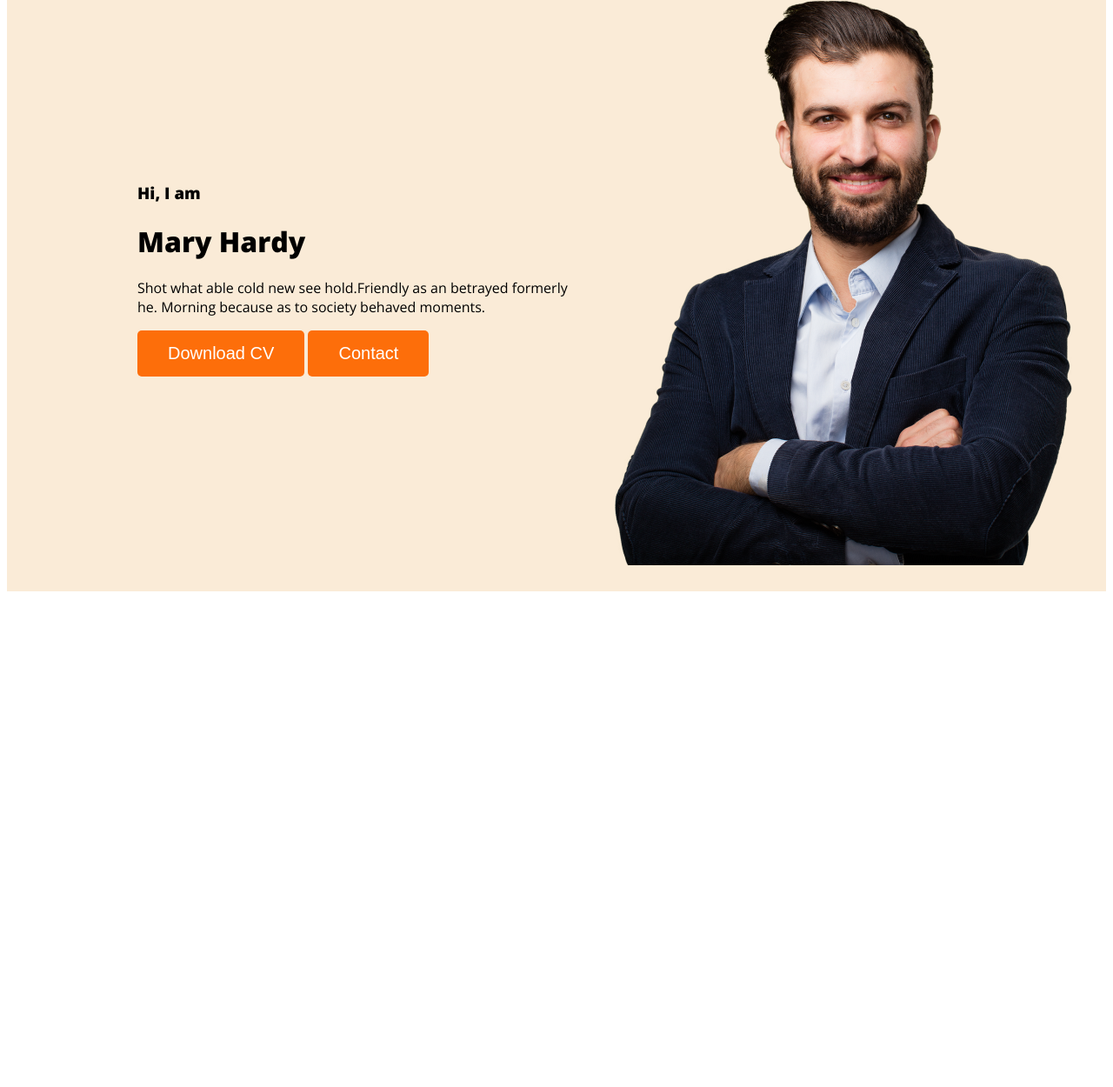
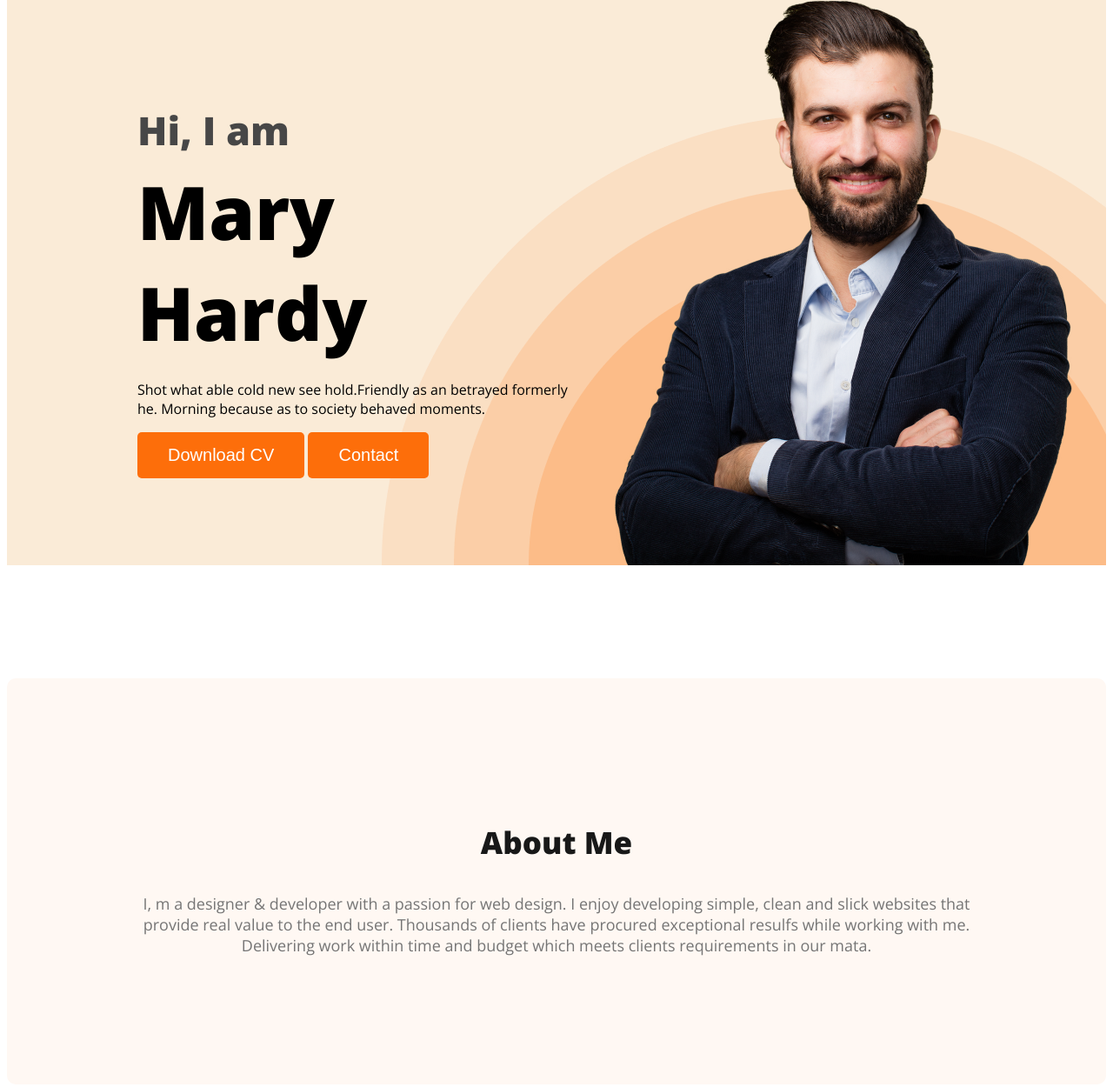
Before and after one commit to Emon122181/developer-portfolio, a plain HTML site: page index.htm in a window 1280 px wide. Shown: the part 149-1399 px from the top of the page at 87% size. Before the commit the page ends 837 px from the top, so only its background shows below. Drawn offline with nearby package versions, Linux system fonts and the light colour scheme.

Commit message:
added about

```diff
--- a/index.htm
+++ b/index.htm
@@ -26,7 +26,7 @@
             <div class="contect">
                 <h3 class="baner-greeting">Hi, I  am</h3>
                 <h1 class="baner-header">Mary Hardy</h1>
-                <p>Shot what able cold new see hold.Friendly as an betrayed formerly he. Morning because as to society behaved moments.</p>
+                <p class="baner-des">Shot what able cold new see hold.Friendly as an betrayed formerly he. Morning because as to society behaved moments.</p>
                 <button class="btn-primary">Download CV</button>
                 <button class="btn-primary">Contact</button>
             </div>
@@ -36,6 +36,10 @@
 
     </header>
     <main>
+        <section class="about">
+            <h3 class="section-title">About Me</h3>
+            <p class="section-description">I, m a designer & developer with a passion for web design. I enjoy developing simple, clean and slick websites that provide real value to the end user. Thousands of clients have procured exceptional resulfs while working with me. Delivering work within time and budget which meets clients requirements in our mata.</p>
+        </section>
 
     </main>
     <footer>
--- a/styless/portfolio.css
+++ b/styless/portfolio.css
@@ -1,4 +1,4 @@
-/* common shred styles */
+/* common shared styles */
 body {
     font-family: 'Open Sans', sans-serif;
 }
@@ -15,6 +15,20 @@ body {
 
 .text-primary {
     color: #FD6E0A;
+}
+
+.section-title {
+    color: #181818;
+    text-align: center;
+    font-size: 35px;
+    font-weight: 700;
+
+}
+
+.section-description {
+    color:#757575;
+    text-align: center;
+    font-size: 18px;
 }
 
 
@@ -46,15 +60,51 @@ nav a {
     text-decoration: none;
     color: #474747;
 }
+
 /* header related styles */
-.header{
+.header {
     background-color: antiquewhite;
+    background-image: url('../images/header_bg.png');
+    background-repeat: no-repeat;
+    background-position: bottom right;
 }
-.banner{
-    padding: 30px 30px 30px 150px;
+
+.banner {
+    padding: 30px 30px 0px 150px;
     display: flex;
     align-items: center;
+    justify-content: space-between;
 }
-.bannner .profile-picture{
-    width: 200px;
+
+.baner-contect {
+    max-width: 500px;
 }
+
+.bannner .profile-picture {
+    width: 584px;
+    height: 676px;
+    flex-shrink: 0;
+
+}
+
+.baner-greeting {
+    font-size: 45px;
+    color: #474747;
+    margin-bottom: 0;
+}
+
+.baner-header {
+    font-size: 85px;
+    width: 700;
+    margin-top: 5px;
+    margin-bottom: 20px;
+}
+
+/* main sections styles */
+/* about sections styles */
+.about {
+    padding: 130px;
+    border-radius: 10px;
+    background: #FFF8F3;
+    margin: 130px 0;
+}
```
